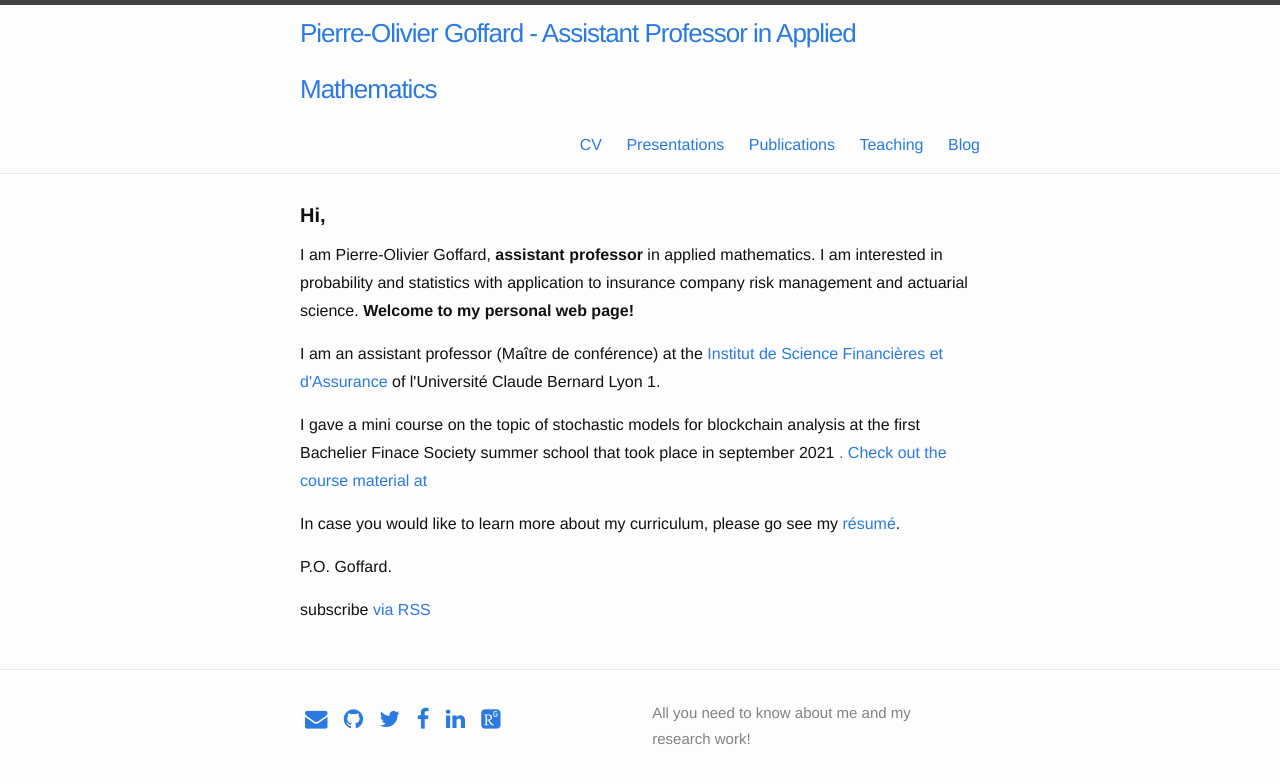
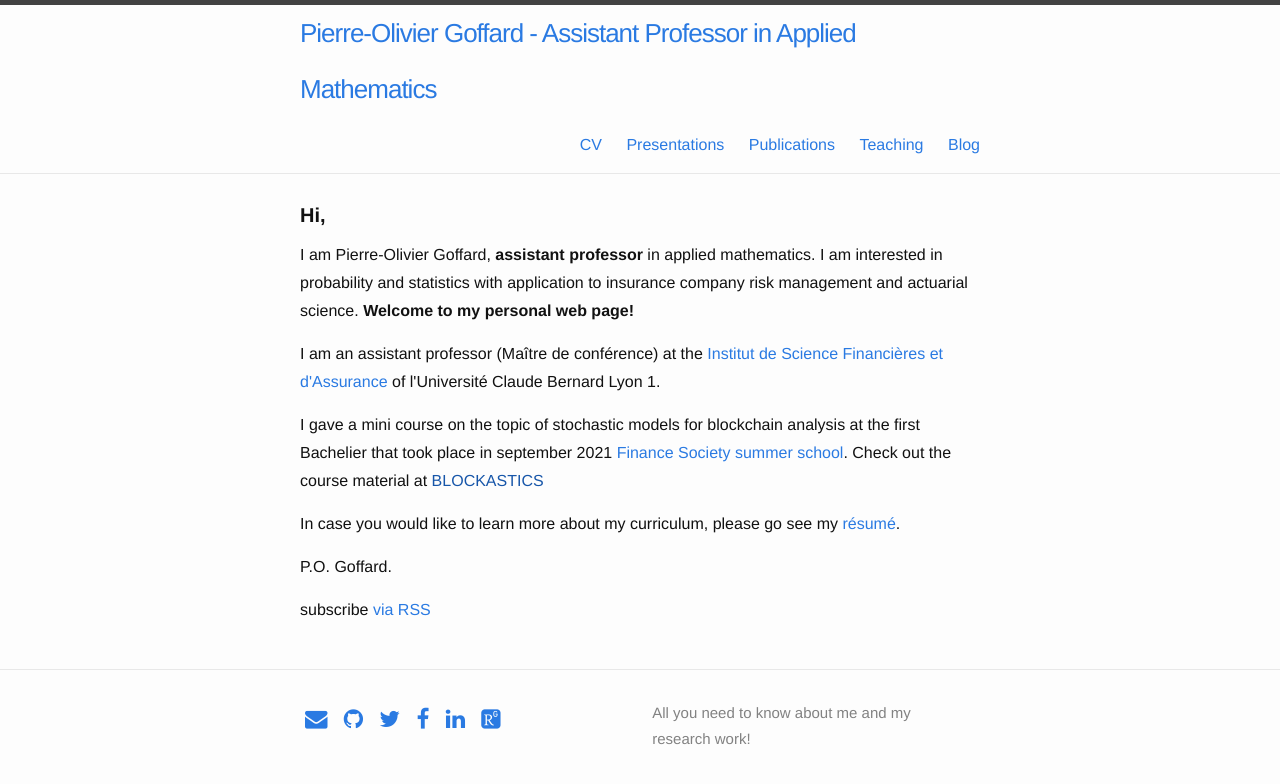
Before and after one commit to LaGauffre/LaGauffre.github.io, a Jekyll site: the page built from index.html, in a window 1280 px wide. Shown: the top 784 px of the page. Built offline with Jekyll 4.4.1, drawn with Linux system fonts in a browser that asks for light colours; nearby versions of some CDN libraries; some web fonts are replaced.

Commit message:
edit index.html

```diff
--- a/index.html
+++ b/index.html
@@ -15,7 +15,7 @@
         I am an assistant professor (Maître de conférence) at the <a href="https://isfa.univ-lyon1.fr/">Institut de Science Financières et d'Assurance</a> of l'Université Claude Bernard Lyon 1.
         </p>
         <p>
-        I gave a mini course on the topic of stochastic models for  blockchain analysis at the first Bachelier Finace Society summer school that took place in september 2021 <a href="https://www.bachelierfinance.org/09-2021">. Check out the course material at <a class="page-link" href="{{ BLOCKASTICS | prepend: site.baseurl }}">{{ BLOCKASTICS }}</a>
+        I gave a mini course on the topic of stochastic models for  blockchain analysis at the first Bachelier  that took place in september 2021 <a href="https://www.bachelierfinance.org/09-2021"> Finance Society summer school</a>. Check out the course material at <a class="page-link" href="{{ BLOCKASTICS | prepend: site.baseurl }}">BLOCKASTICS</a>
         </p>
 
         <p>
```
